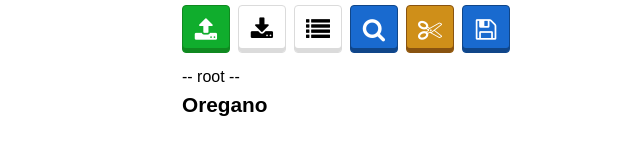
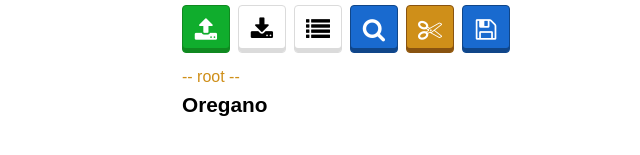
Before and after one commit to AlsoNowhere/oregano, an Electron app: page index.html in a window 1200 px wide. Shown: the part 131-286 px from the top of the page, 0-640 px from the left. Drawn offline with Linux system fonts and the light colour scheme.

Commit message:
Added ui improvements

```diff
--- a/package.json
+++ b/package.json
@@ -1,6 +1,6 @@
 {
   "name": "oregano",
-  "version": "5.0.1",
+  "version": "5.0.2",
   "description": "",
   "main": "./electron/index.js",
   "scripts": {
@@ -31,7 +31,6 @@
     "@electron/remote": "^2.0.9",
     "@rollup/plugin-json": "^6.0.0",
     "@rollup/plugin-node-resolve": "^13.3.0",
-    "@rollup/plugin-terser": "^0.4.4",
     "@rollup/plugin-typescript": "^8.5.0",
     "@types/cypress": "^1.1.6",
     "@types/jest": "^29.5.14",
--- a/src/styles/index.less
+++ b/src/styles/index.less
@@ -5,25 +5,25 @@
 // ** Local variables
 @import "../../../Oregano-Core/src/styles/variables.less";
 
-// ** Pages
-@import "../../../Oregano-Core/src/styles/pages/list.less";
-@import "../../../Oregano-Core/src/styles/pages/tree.less";
+// ** Font awesome
+@import "../../../Oregano-Core/src/styles/font-awesome/font-awesome.less";
 
 // ** Structue
-@import "../../../Oregano-Core/src/styles/structure/form.less";
 @import "../../../Oregano-Core/src/styles/structure/header.less";
 @import "../../../Oregano-Core/src/styles/structure/main-buttons.less";
 @import "../../../Oregano-Core/src/styles/structure/main.less";
 @import "../../../Oregano-Core/src/styles/structure/pages.less";
 
-// ** Font awesome
-@import "../../../Oregano-Core/src/styles/font-awesome/font-awesome.less";
+// ** Pages
+@import "../../../Oregano-Core/src/styles/pages/list.less";
+@import "../../../Oregano-Core/src/styles/pages/manage.less";
+@import "../../../Oregano-Core/src/styles/pages/tree.less";
+
+// ** Custom Components
+@import "../../../Oregano-Core/src/styles/components/breadcrumbs.less";
+@import "../../../Oregano-Core/src/styles/components/content-tags.less";
 
 // ** === CHIVE
-
-// ** Custom
-@import "../../../Oregano-Core/src/styles/components/breadcrumbs.less";
-@import "../../../Oregano-Core/src/styles/components/content-tags.less";
 
 // ** Common Components
 @import "../../node_modules/chive/src/components/button/button.less";
```
Also changed, not shown: dist/app.js, dist/styles/index.css.
